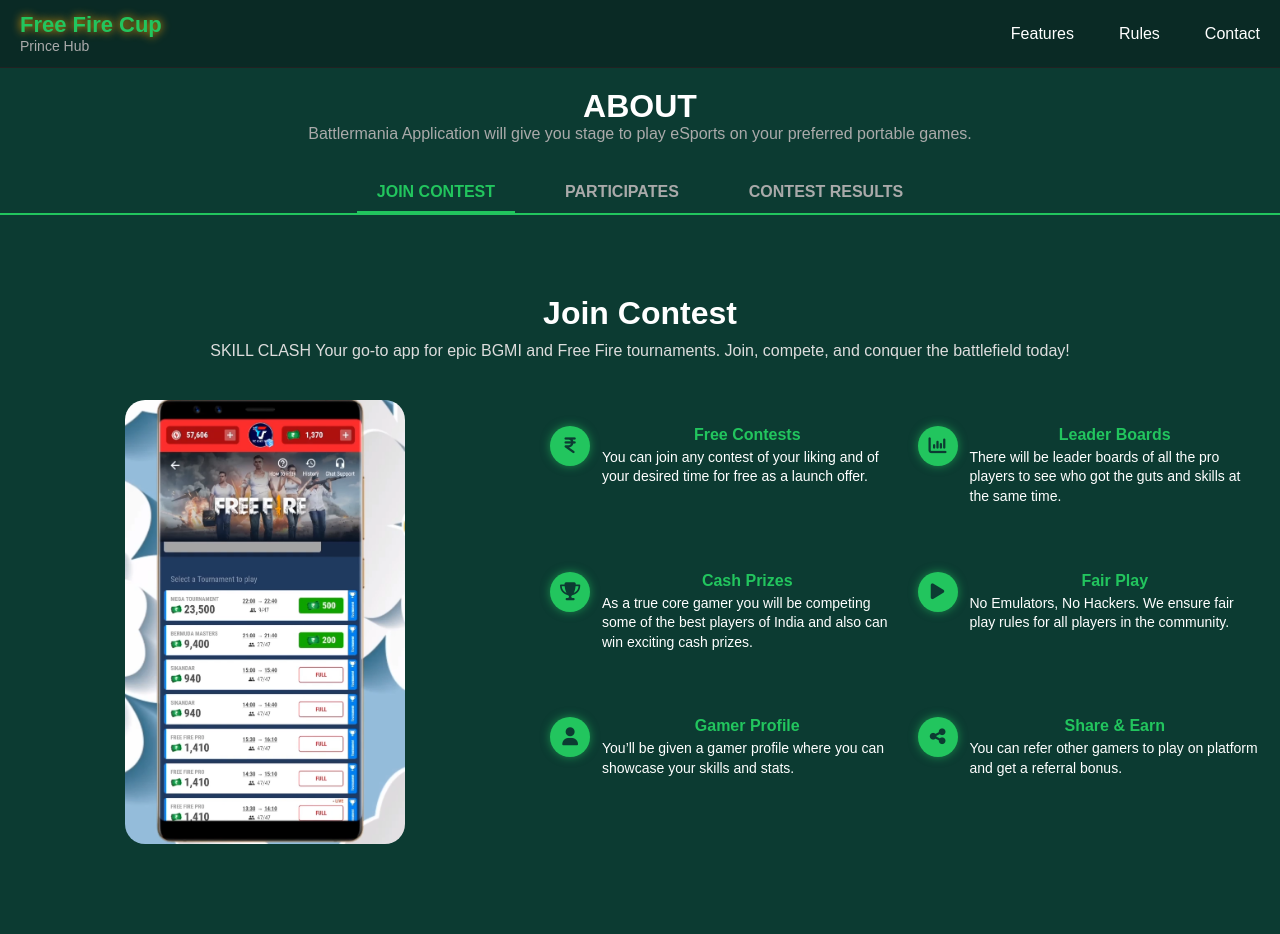
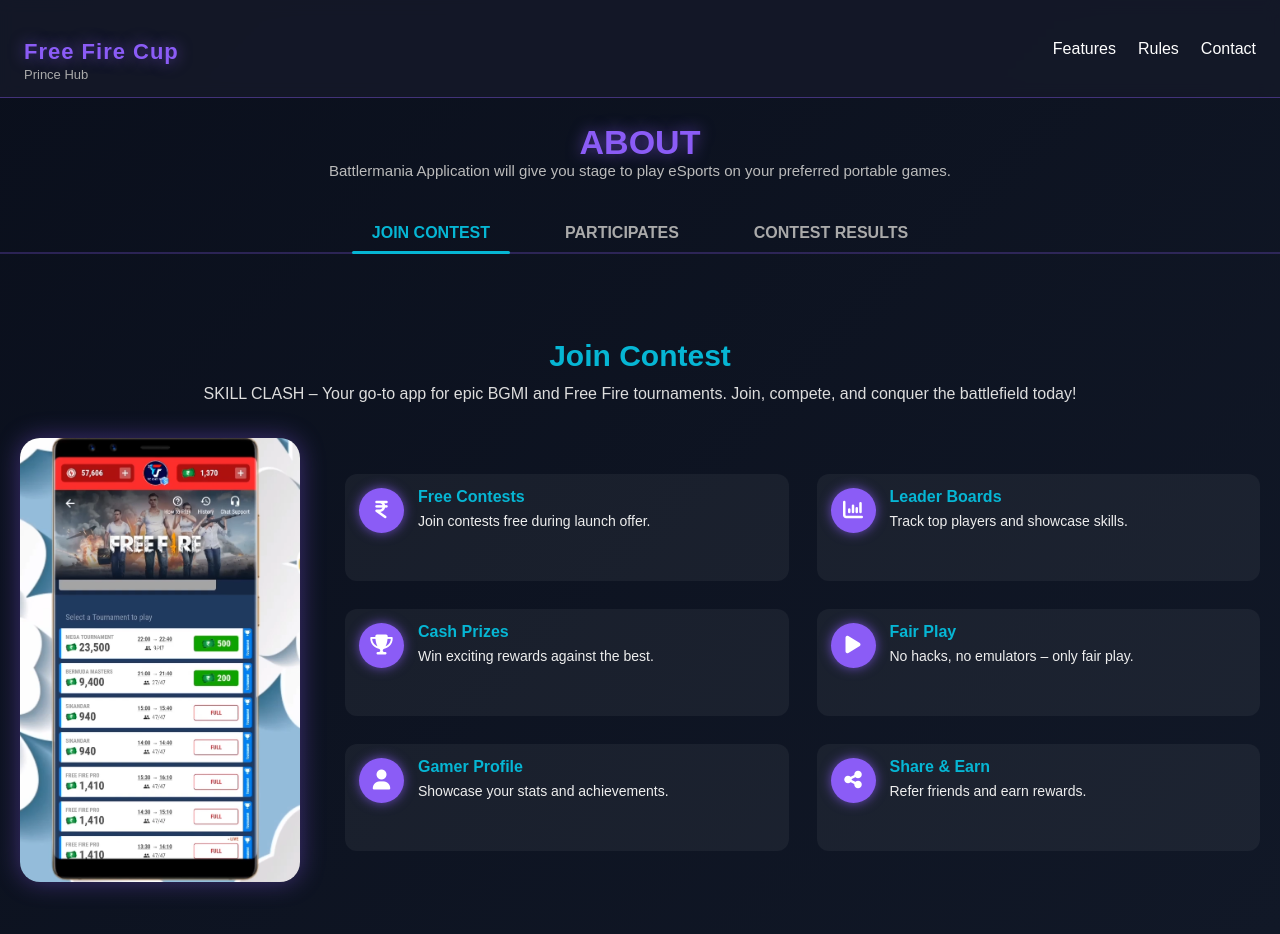
Before and after one commit to codewithvikki/freefiretournament, a plain HTML site: page rules.html in a window 1280 px wide. Before the commit the page ends 894 px from the top, so only its background shows below. Drawn offline with Linux system fonts and the light colour scheme.

Commit message:
Update rules.html

```diff
--- a/rules.html
+++ b/rules.html
@@ -1,140 +1,143 @@
-   <!DOCTYPE html>
+ <!DOCTYPE html>
 <html lang="en">
 <head>
   <meta charset="UTF-8">
   <meta name="viewport" content="width=device-width, initial-scale=1.0">
   <title>Features | Free Fire Cup</title>
-  <link rel="stylesheet" href="style.css">
+  <link rel="stylesheet" href="https://cdnjs.cloudflare.com/ajax/libs/font-awesome/6.5.0/css/all.min.css">
+
   <style>
     * {margin: 0; padding: 0; box-sizing: border-box; font-family: 'Poppins', sans-serif;}
-    body {background: #0c3b32; color: #fff;}
+
+    body {
+      background: linear-gradient(135deg, #0a0f1c, #111827);
+      color: #fff;
+      overflow-x: hidden;
+    }
 
     /* Navbar */
     nav {
-      display: flex;
-      justify-content: space-between;
-      align-items: center;
-      padding: 12px 20px;
-      background: #0a2a25;
-      position: sticky;
-      top: 0;
-      z-index: 1000;
+      display: flex; justify-content: space-between; align-items: center;
+      padding: 14px 24px;
+      background: rgba(20, 25, 40, 0.9);
+      backdrop-filter: blur(8px);
+      border-bottom: 1px solid rgba(139, 92, 246, 0.4);
+      position: sticky; top: 0; z-index: 1000;
     }
-    nav .brand {
-      display: flex;
-      flex-direction: column;
-      line-height: 1.2;
+
+    nav .brand h1 {
+      font-size: 22px; font-weight: 700;
+      color: #8b5cf6;
+      letter-spacing: 1px;
     }
-    nav .brand h1 {
-      font-size: 22px;
-      font-weight: 700;
-      color: #22c55e;
+    nav .brand span {font-size: 13px; color: #aaa;}
+
+    nav ul {list-style: none; display: flex; gap: 22px;}
+    nav ul li a {
+      position: relative; color: #fff;
+      text-decoration: none; font-weight: 500;
+      transition: 0.3s;
     }
-    nav .brand span {
-      font-size: 14px;
-      color: #aaa;
-      font-weight: 500;
+    nav ul li a::after {
+      content: "";
+      position: absolute; bottom: -5px; left: 0;
+      width: 0%; height: 2px;
+      background: #06b6d4;
+      transition: width 0.3s;
     }
-    nav ul {
-      list-style: none;
-      display: flex;
-      gap: 20px;
-    }
-    nav ul li a {
-      color: #fff;
-      text-decoration: none;
-      font-weight: 500;
-      transition: color 0.3s;
-    }
-    nav ul li a:hover {color: #22c55e;}
-    .menu-toggle {
-      display: none;
-      flex-direction: column;
-      gap: 4px;
-      cursor: pointer;
-    }
-    .menu-toggle span {
-      width: 25px;
-      height: 3px;
-      background: #fff;
-      border-radius: 2px;
-    }
+    nav ul li a:hover {color: #06b6d4;}
+    nav ul li a:hover::after {width: 100%;}
+
+    .menu-toggle {display: none; flex-direction: column; gap: 5px; cursor: pointer;}
+    .menu-toggle span {width: 26px; height: 3px; background: #fff; border-radius: 2px;}
+
     @media(max-width:768px) {
       nav ul {
-        display: none;
-        flex-direction: column;
-        position: absolute;
-        top: 60px; right: 20px;
-        background: #0a2a25;
-        padding: 15px;
-        border-radius: 8px;
+        display: none; flex-direction: column;
+        position: absolute; top: 65px; right: 20px;
+        background: #1e1e2e; padding: 18px;
+        border-radius: 10px; box-shadow: 0 0 12px rgba(0,0,0,0.4);
       }
       nav ul.show {display: flex;}
       .menu-toggle {display: flex;}
     }
 
+    /* Headings */
+    h1, h2 {text-align: center; font-weight: 700;}
+    h1 {
+      margin-top: 25px; font-size: 34px;
+      color: #8b5cf6;
+      text-shadow: 0 0 15px rgba(139, 92, 246, 0.6);
+    }
+    p.subtitle {text-align: center; color: #bbb; margin-bottom: 25px; font-size: 15px;}
+
     /* Tabs */
     .tabs {
-      display: flex;
-      justify-content: center;
-      gap: 30px;
-      margin: 30px 0;
-      border-bottom: 2px solid #22c55e;
+      display: flex; justify-content: center; gap: 35px;
+      margin: 35px 0; border-bottom: 2px solid #8b5cf640;
     }
     .tab {
-      padding: 10px 20px;
-      cursor: pointer;
-      font-weight: 600;
-      color: #aaa;
+      padding: 10px 20px; cursor: pointer;
+      font-weight: 600; color: #aaa; position: relative; transition: 0.3s;
     }
-    .tab.active {
-      color: #22c55e;
-      border-bottom: 2px solid #22c55e;
+    .tab.active {color: #06b6d4;}
+    .tab.active::after {
+      content: ""; position: absolute; bottom: -2px; left: 0;
+      width: 100%; height: 3px;
+      background: #06b6d4; border-radius: 2px;
     }
-    .tab-content {
-      display: none;
-      animation: fadeIn 0.5s ease;
-    }
+
+    .tab-content {display: none; animation: fadeIn 0.6s ease;}
     .tab-content.active {display: block;}
 
     @keyframes fadeIn {
-      from {opacity: 0; transform: translateY(10px);}
+      from {opacity: 0; transform: translateY(15px);}
       to {opacity: 1; transform: translateY(0);}
     }
 
     /* Sections */
     .join-section {padding: 50px 20px; text-align: center;}
-    .join-section h2 {font-size: 32px; margin-bottom: 10px; color: #fff;}
-    .join-section p {font-size: 16px; color: #ddd; margin-bottom: 40px;}
-    .join-container {
-      display: flex; flex-wrap: wrap; align-items: center; justify-content: center; gap: 40px;
+    .join-section h2 {font-size: 30px; margin-bottom: 12px; color: #06b6d4;}
+    .join-section p {font-size: 16px; color: #ddd; margin-bottom: 35px;}
+
+    .join-container {display: flex; flex-wrap: wrap; align-items: center; justify-content: center; gap: 45px;}
+
+    .phone img {
+      width: 280px; border-radius: 20px;
+      box-shadow: 0 0 25px rgba(139,92,246,0.4);
+      transition: transform 0.4s;
     }
-    .phone {flex: 1 1 280px; display: flex; justify-content: center;}
-    .phone img {width: 280px; border-radius: 20px;}
+    .phone img:hover {transform: scale(1.05);}
+
     .features {flex: 1 1 500px; text-align: left;}
-    .features-grid {
-      display: grid; grid-template-columns: 1fr 1fr; gap: 25px;
+    .features-grid {display: grid; grid-template-columns: 1fr 1fr; gap: 28px;}
+
+    .feature-item {
+      display: flex; align-items: flex-start; gap: 14px;
+      padding: 14px; border-radius: 12px;
+      background: rgba(255,255,255,0.05);
+      transition: transform 0.3s, box-shadow 0.3s;
     }
-    .feature-item {
-      display: flex; align-items: flex-start; gap: 12px;
+    .feature-item:hover {
+      transform: translateY(-6px);
+      box-shadow: 0 0 20px rgba(6,182,212,0.5);
     }
     .feature-icon {
-      width: 40px; height: 40px; border-radius: 50%; background: #22c55e;
+      width: 45px; height: 45px;
+      border-radius: 50%; background: #8b5cf6;
       display: flex; align-items: center; justify-content: center;
-      color: #0c3b32; font-size: 18px; flex-shrink: 0;
-      box-shadow: 0 0 10px rgba(34, 197, 94, 0.6);
+      color: #fff; font-size: 20px; flex-shrink: 0;
+      box-shadow: 0 0 12px rgba(139, 92, 246, 0.7);
     }
-    .feature-text h3 {margin-bottom: 4px; font-size: 16px; color: #22c55e;}
-    .feature-text p {font-size: 14px; color: #fff; line-height: 1.4;}
+    .feature-text h3 {margin-bottom: 5px; font-size: 16px; color: #06b6d4;}
+    .feature-text p {font-size: 14px; color: #eee; line-height: 1.5;}
 
     @media(max-width:768px) {
       .features-grid {grid-template-columns: 1fr;}
+      .phone img {width: 220px;}
       .join-container {flex-direction: column;}
-      .phone img {width: 220px;}
     }
   </style>
-  <!-- FontAwesome Icons -->
-  <link rel="stylesheet" href="https://cdnjs.cloudflare.com/ajax/libs/font-awesome/6.5.0/css/all.min.css">
 </head>
 <body>
 
@@ -150,14 +153,13 @@
       <li><a href="contact.html">Contact</a></li>
     </ul>
     <div class="menu-toggle" onclick="document.querySelector('nav ul').classList.toggle('show')">
-      <span></span>
-      <span></span>
-      <span></span>
+      <span></span><span></span><span></span>
     </div>
   </nav>
 
-  <h1 style="text-align:center; margin-top:20px;">ABOUT</h1>
-  <p style="text-align:center; color:#aaa;">Battlermania Application will give you stage to play eSports on your preferred portable games.</p>
+  <!-- About -->
+  <h1>ABOUT</h1>
+  <p class="subtitle">Battlermania Application will give you stage to play eSports on your preferred portable games.</p>
 
   <!-- Tabs -->
   <div class="tabs">
@@ -166,67 +168,38 @@
     <div class="tab" onclick="openTab('results', event)">CONTEST RESULTS</div>
   </div>
 
-  <!-- JOIN CONTEST CONTENT -->
+  <!-- JOIN -->
   <div id="join" class="tab-content active">
     <section class="join-section">
       <h2>Join Contest</h2>
-      <p>SKILL CLASH Your go-to app for epic BGMI and Free Fire tournaments. Join, compete, and conquer the battlefield today!</p>
-
+      <p>SKILL CLASH – Your go-to app for epic BGMI and Free Fire tournaments. Join, compete, and conquer the battlefield today!</p>
       <div class="join-container">
-        <!-- Left Phone -->
-        <div class="phone">
-          <img src="m2.png" alt="App Mockup">
-        </div>
-
-        <!-- Right Features -->
+        <div class="phone"><img src="m2.png" alt="App Mockup"></div>
         <div class="features">
           <div class="features-grid">
             <div class="feature-item">
               <div class="feature-icon"><i class="fa-solid fa-indian-rupee-sign"></i></div>
-              <div class="feature-text">
-                <h3>Free Contests</h3>
-                <p>You can join any contest of your liking and of your desired time for free as a launch offer.</p>
-              </div>
+              <div class="feature-text"><h3>Free Contests</h3><p>Join contests free during launch offer.</p></div>
             </div>
-
             <div class="feature-item">
               <div class="feature-icon"><i class="fa-solid fa-chart-column"></i></div>
-              <div class="feature-text">
-                <h3>Leader Boards</h3>
-                <p>There will be leader boards of all the pro players to see who got the guts and skills at the same time.</p>
-              </div>
+              <div class="feature-text"><h3>Leader Boards</h3><p>Track top players and showcase skills.</p></div>
             </div>
-
             <div class="feature-item">
               <div class="feature-icon"><i class="fa-solid fa-trophy"></i></div>
-              <div class="feature-text">
-                <h3>Cash Prizes</h3>
-                <p>As a true core gamer you will be competing some of the best players of India and also can win exciting cash prizes.</p>
-              </div>
+              <div class="feature-text"><h3>Cash Prizes</h3><p>Win exciting rewards against the best.</p></div>
             </div>
-
             <div class="feature-item">
               <div class="feature-icon"><i class="fa-solid fa-play"></i></div>
-              <div class="feature-text">
-                <h3>Fair Play</h3>
-                <p>No Emulators, No Hackers. We ensure fair play rules for all players in the community.</p>
-              </div>
+              <div class="feature-text"><h3>Fair Play</h3><p>No hacks, no emulators – only fair play.</p></div>
             </div>
-
             <div class="feature-item">
               <div class="feature-icon"><i class="fa-solid fa-user"></i></div>
-              <div class="feature-text">
-                <h3>Gamer Profile</h3>
-                <p>You’ll be given a gamer profile where you can showcase your skills and stats.</p>
-              </div>
+              <div class="feature-text"><h3>Gamer Profile</h3><p>Showcase your stats and achievements.</p></div>
             </div>
-
             <div class="feature-item">
               <div class="feature-icon"><i class="fa-solid fa-share-nodes"></i></div>
-              <div class="feature-text">
-                <h3>Share & Earn</h3>
-                <p>You can refer other gamers to play on platform and get a referral bonus.</p>
-              </div>
+              <div class="feature-text"><h3>Share & Earn</h3><p>Refer friends and earn rewards.</p></div>
             </div>
           </div>
         </div>
@@ -234,38 +207,26 @@
     </section>
   </div>
 
-  <!-- PARTICIPATES CONTENT -->
+  <!-- PARTICIPANTS -->
   <div id="participates" class="tab-content">
     <section class="join-section">
       <h2>Participants</h2>
-      <p>Track all participants and enjoy fair competitive matches with no restrictions!</p>
-
+      <p>Track participants and enjoy fair competitive matches with no restrictions!</p>
       <div class="join-container">
-        <div class="phone">
-          <img src="m3.jpeg" alt="Participants">
-        </div>
+        <div class="phone"><img src="m3.jpeg" alt="Participants"></div>
         <div class="features">
           <div class="features-grid">
             <div class="feature-item">
               <div class="feature-icon"><i class="fa-solid fa-users"></i></div>
-              <div class="feature-text">
-                <h3>Various Modes</h3>
-                <p>We will post daily new contests based on various modes such as Squad, Duo, Solo and also FPP and TPP matches.</p>
-              </div>
+              <div class="feature-text"><h3>Various Modes</h3><p>Daily contests with Solo, Duo, Squad in TPP & FPP.</p></div>
             </div>
             <div class="feature-item">
               <div class="feature-icon"><i class="fa-solid fa-shield-halved"></i></div>
-              <div class="feature-text">
-                <h3>Strict Rules</h3>
-                <p>Any type of misconduct or cheating will not be allowed in all the games so you don't have to worry about fair play.</p>
-              </div>
+              <div class="feature-text"><h3>Strict Rules</h3><p>No cheating or misconduct allowed.</p></div>
             </div>
             <div class="feature-item">
               <div class="feature-icon"><i class="fa-solid fa-gamepad"></i></div>
-              <div class="feature-text">
-                <h3>No Restrictions!</h3>
-                <p>You can play as many free games as you want during the launch offer, so make sure you win that juicy prizes.</p>
-              </div>
+              <div class="feature-text"><h3>No Restrictions</h3><p>Unlimited free games during launch offer.</p></div>
             </div>
           </div>
         </div>
@@ -273,45 +234,30 @@
     </section>
   </div>
 
-  <!-- RESULTS CONTENT -->
+  <!-- RESULTS -->
   <div id="results" class="tab-content">
     <section class="join-section">
       <h2>Contest Results</h2>
-      <p>Check contest results, prize withdrawals and stay updated with notifications.</p>
-
+      <p>Check contest results, withdrawals and stay updated with notifications.</p>
       <div class="join-container">
-        <div class="phone">
-          <img src="m4.webp" alt="Results">
-        </div>
+        <div class="phone"><img src="m4.webp" alt="Results"></div>
         <div class="features">
           <div class="features-grid">
             <div class="feature-item">
               <div class="feature-icon"><i class="fa-solid fa-gift"></i></div>
-              <div class="feature-text">
-                <h3>Big Prizes</h3>
-                <p>All Winning Prizes will be given in just 30 minutes of match completion and you can also make withdraw requests of prize whenever you want.</p>
-              </div>
+              <div class="feature-text"><h3>Big Prizes</h3><p>Prizes credited within 30 minutes after matches.</p></div>
             </div>
             <div class="feature-item">
               <div class="feature-icon"><i class="fa-solid fa-headset"></i></div>
-              <div class="feature-text">
-                <h3>Community Support</h3>
-                <p>We also provide community support to our players via email and WhatsApp too for better experience of tournaments in case anything goes wrong!</p>
-              </div>
+              <div class="feature-text"><h3>Community Support</h3><p>24/7 support via email and WhatsApp.</p></div>
             </div>
             <div class="feature-item">
               <div class="feature-icon"><i class="fa-solid fa-bell"></i></div>
-              <div class="feature-text">
-                <h3>Notification</h3>
-                <p>You'll be notified by the app once the results are available. You'll also be notified about the winnings of yours.</p>
-              </div>
+              <div class="feature-text"><h3>Notifications</h3><p>Instant updates on winnings & results.</p></div>
             </div>
             <div class="feature-item">
               <div class="feature-icon"><i class="fa-solid fa-bolt"></i></div>
-              <div class="feature-text">
-                <h3>Fast Withdraw</h3>
-                <p>We will process withdrawal request in 24 hours of submission.</p>
-              </div>
+              <div class="feature-text"><h3>Fast Withdraw</h3><p>Withdrawals processed within 24 hours.</p></div>
             </div>
           </div>
         </div>
```
